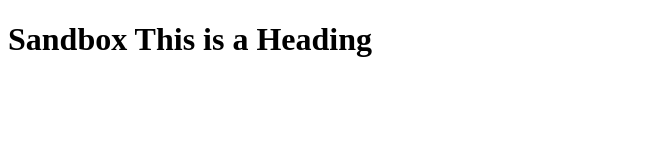
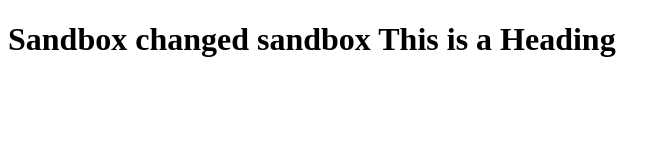
Before and after one commit to webizsolutions/git-tutorial, a plain HTML site: page index-s.html in a window 1280 px wide. Shown: the whole page, without its empty margins (0-670 px from the left). Drawn offline with Linux system fonts and the light colour scheme.

Commit message:
changed sandbox 2

```diff
--- a/index-s.html
+++ b/index-s.html
@@ -5,7 +5,7 @@
 </head>
 <body>
 
-<h1>Sandbox This is a Heading</h1>
+<h1>Sandbox changed sandbox This is a Heading</h1>
 
 
 </body>
```
